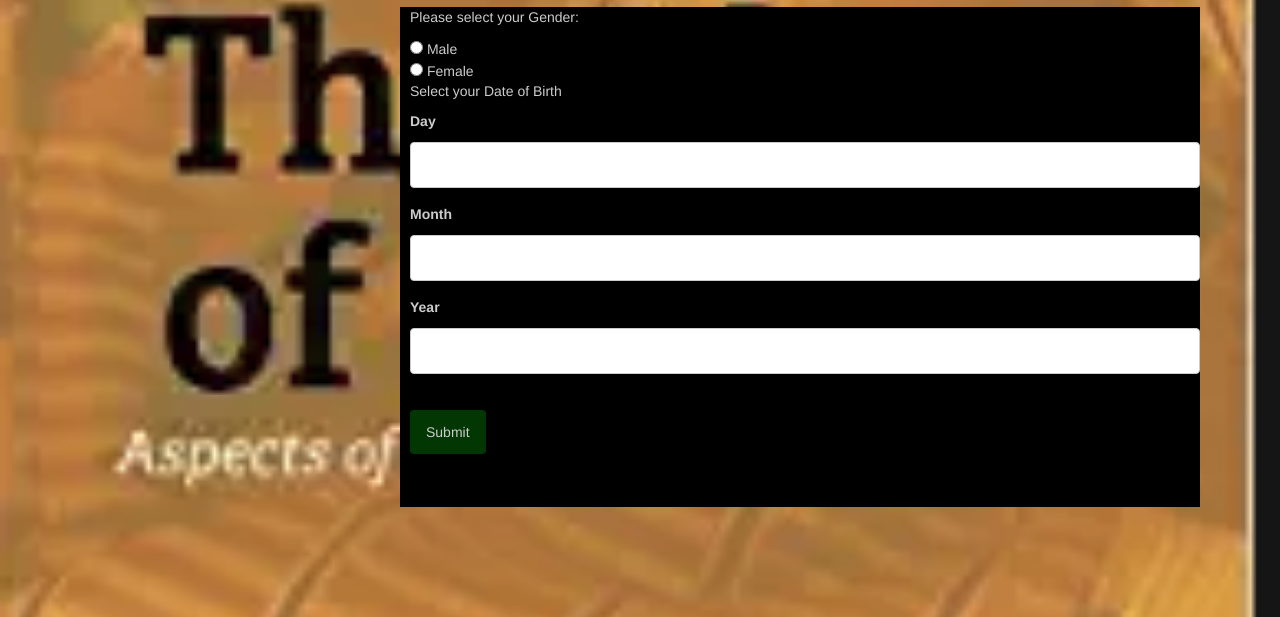
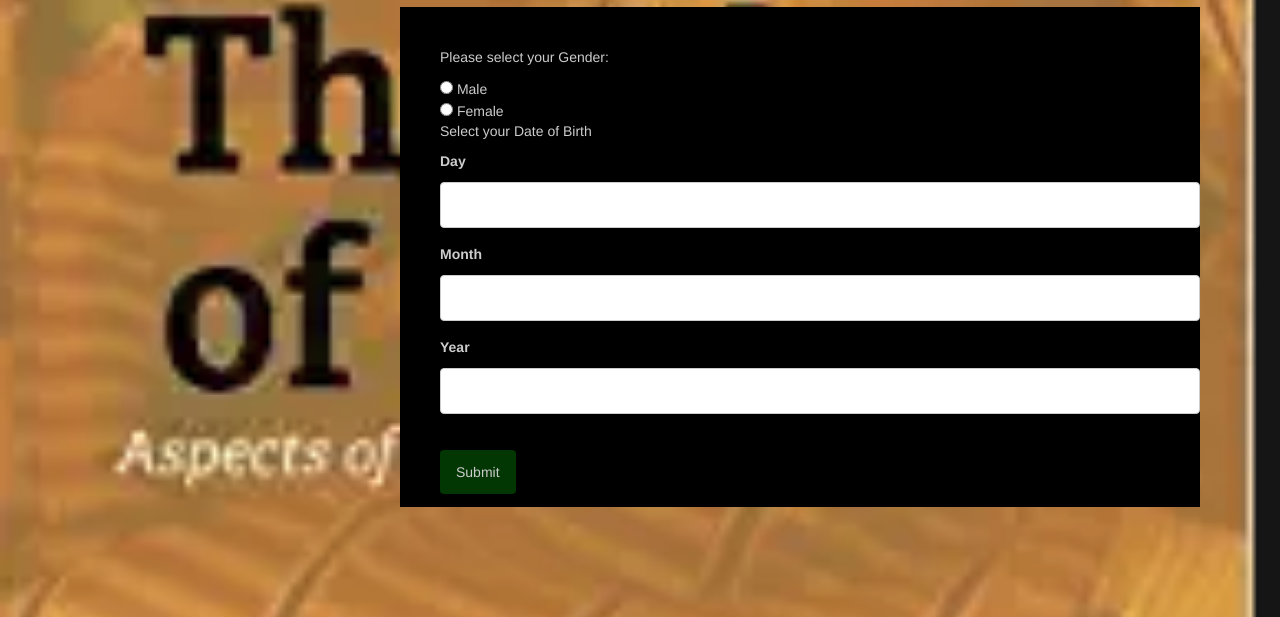
Before and after one commit to laetitia123/Akan-Name, a plain HTML site: page index.html in a window 1280 px wide. Shown: the part 558-1175 px from the top of the page. Drawn offline with nearby package versions, Linux system fonts and the light colour scheme.

Commit message:
padding is added to my form

```diff
--- a/CSS/style.css
+++ b/CSS/style.css
@@ -8,10 +8,11 @@ body{
   background-color: black;
 }
 form{
-  padding-left:10px;
+  padding-top:40px;
   color: #ccc;
   height:500px;
   margin-left: 400px;
+  padding-left:40px;
   width: 800px;
   background-color:black;
 }
```
